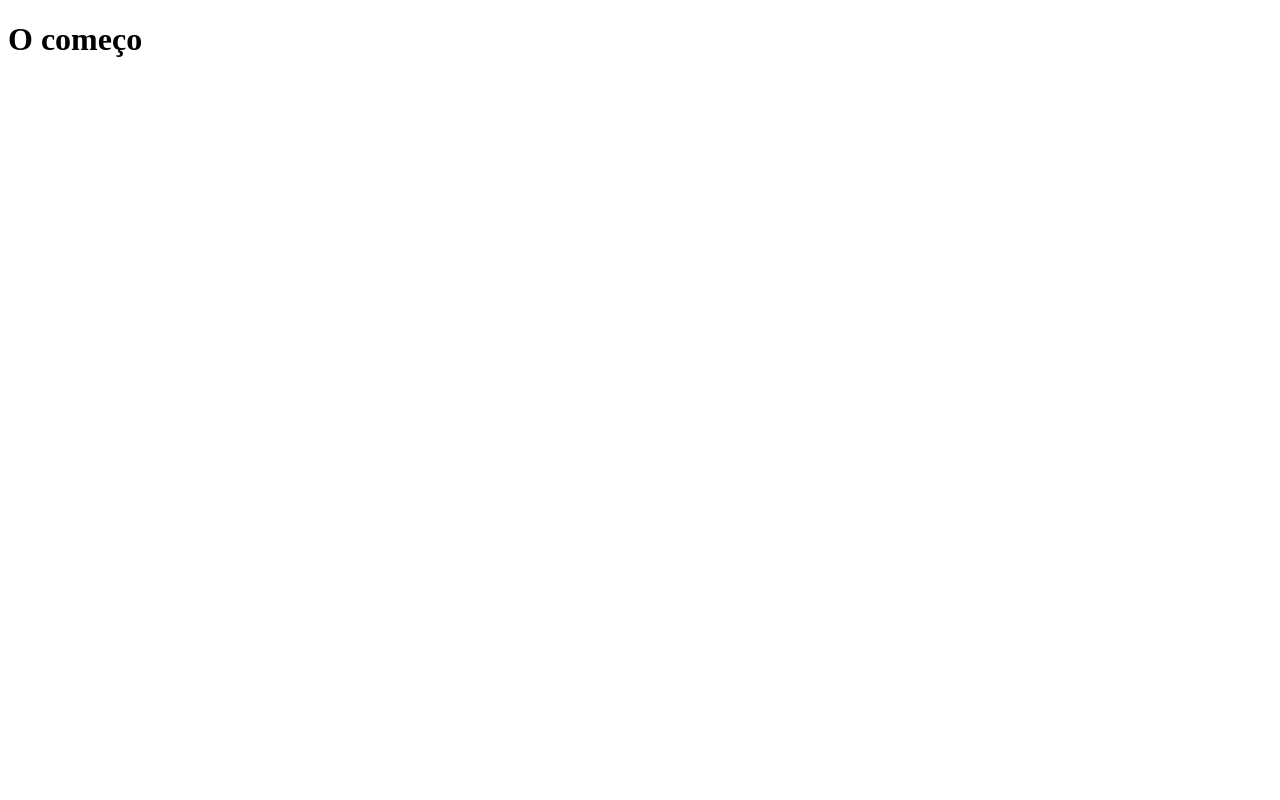
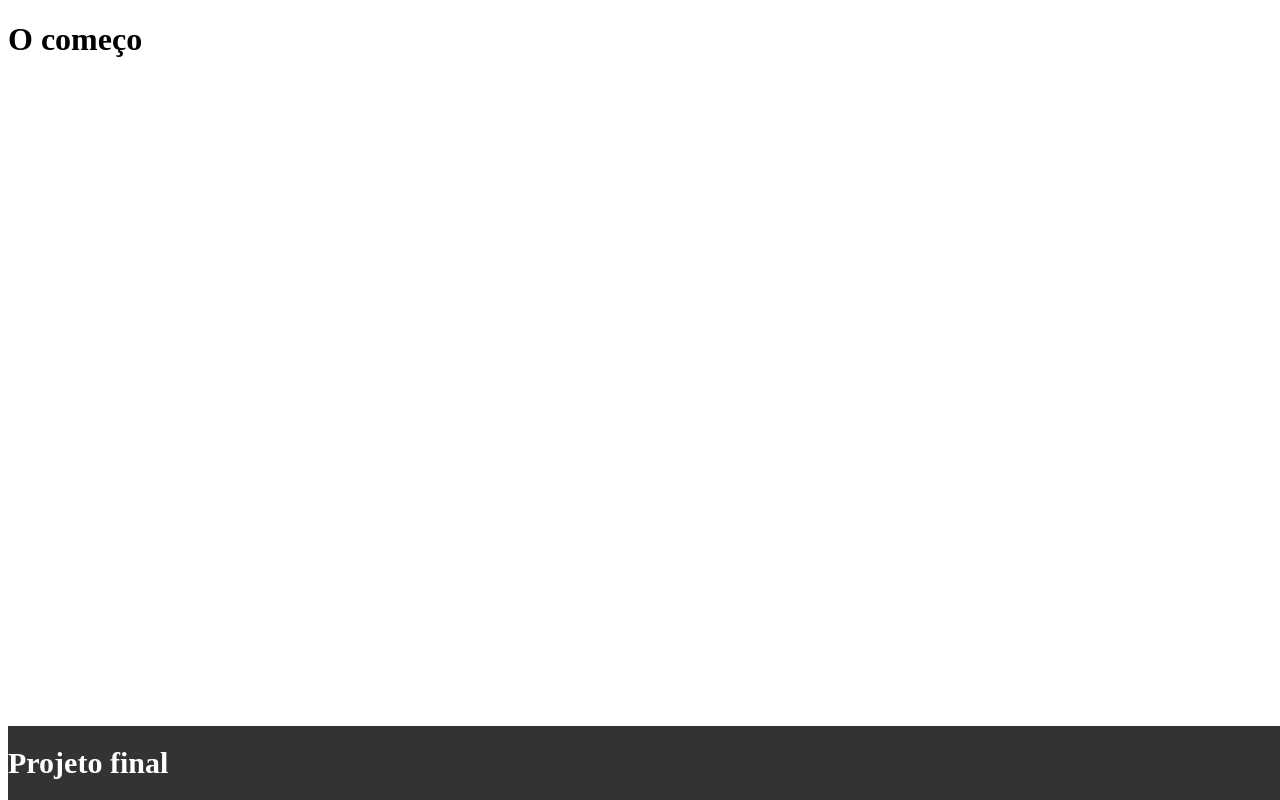
Before and after one commit to GustavoVieiraDeAraujo/Ciplus-Front-End, a React (Vite) app: page / in a window 1280 px wide. Built offline with nearby package versions, Linux system fonts and the light colour scheme.

Commit message:
Iniciado o Footer

```diff
--- a/src/App.jsx
+++ b/src/App.jsx
@@ -1,4 +1,5 @@
 import React from 'react'
+import { Footer } from './components/footer/Footer'
 
 export const App = () => {
   return (
@@ -6,6 +7,7 @@ export const App = () => {
       <h1>
         O começo
       </h1>
+      <Footer/>
     </>
   )
 }
--- a/src/components/footer/Footer.jsx
+++ b/src/components/footer/Footer.jsx
@@ -0,0 +1,8 @@
+import { FooterStyle } from "./Styles"
+export function Footer() {
+    return (
+        <div style={FooterStyle} className="footer-content">
+            <h1>Projeto final</h1>
+        </div>
+    )
+}
--- a/src/components/footer/Styles.jsx
+++ b/src/components/footer/Styles.jsx
@@ -0,0 +1,8 @@
+export const FooterStyle = {
+    color: "#FFF",
+    backgroundColor: "#333",
+    fontSize: "15px",
+    position: "fixed",
+    bottom: 0,
+    width: "100%"
+}
```
Also changed, not shown: 1 other file (tests, documents, lock files or other folders).
